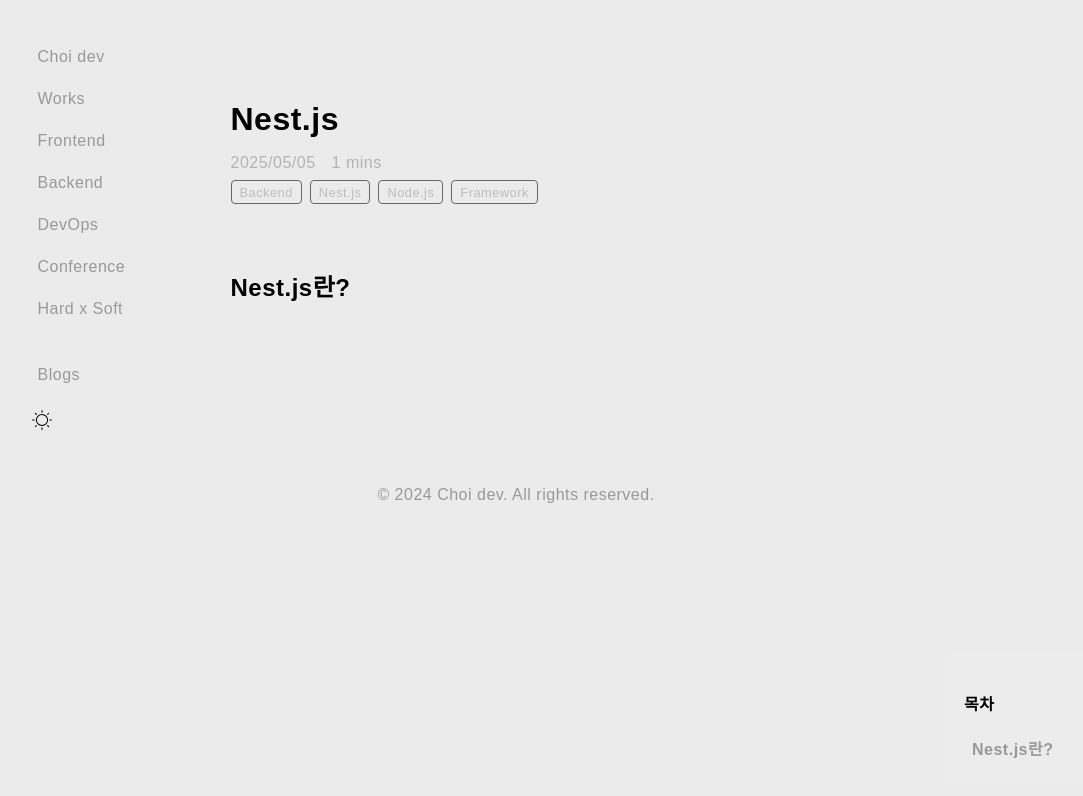
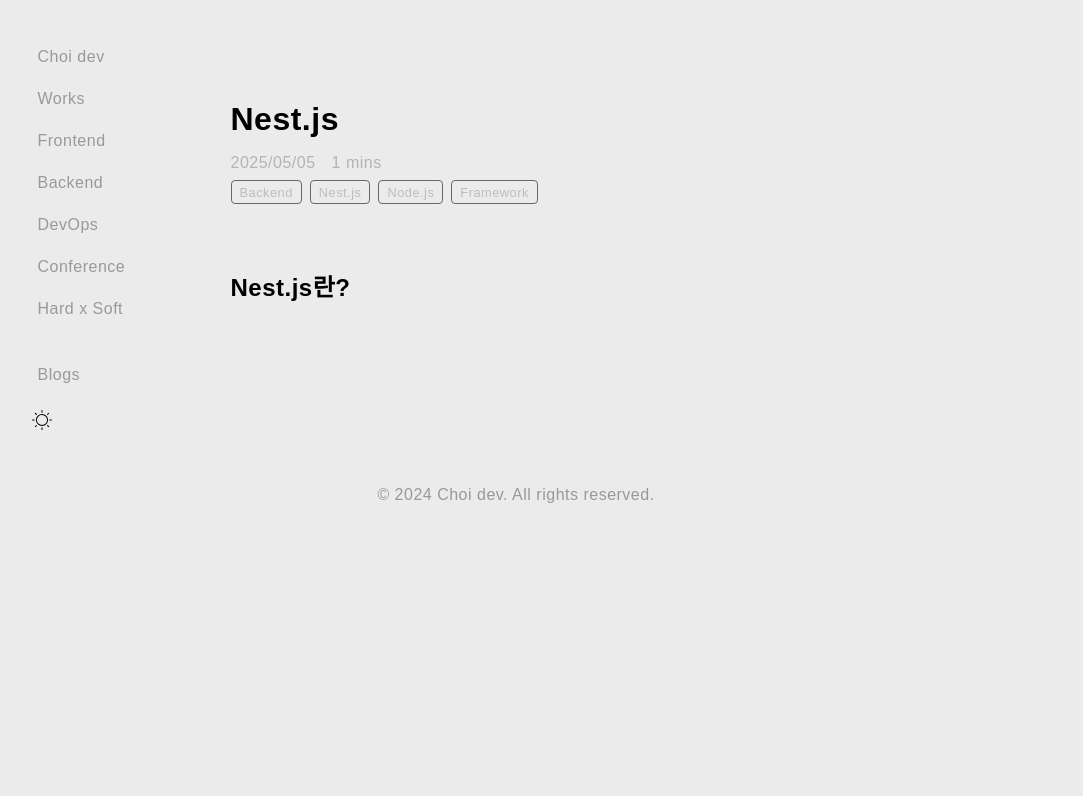
Before and after one commit to RomaneeChoiti/Choidev.github.io, a React (Create React App) app: page /BackendNotes in a window 1280 px wide. Both pictures are taken after a click on the item 760 px from the left and 266 px from the top of the page. Shown: the top 796 px of the page, without its empty margins (124-1207 px from the left). Built offline with nearby package versions, Linux system fonts and the light colour scheme.

Commit message:
fix/목차 가림

```diff
--- a/src/Components/Post/PostDetail.js
+++ b/src/Components/Post/PostDetail.js
@@ -1,7 +1,7 @@
 import styles from "../../css/Post.module.css";
 import postDetailStyles from "../../css/PostDetail.module.css";
 import calculateReadingTime from "../../utils/calculateReadingTime";
-import TableOfContents from "./TableOfContents";
+// import TableOfContents from "./TableOfContents";
 
 function PostDetail({ post, contentWithIds, headings }) {
   return (
@@ -28,9 +28,9 @@ function PostDetail({ post, contentWithIds, headings }) {
             dangerouslySetInnerHTML={{ __html: contentWithIds }}
         />
     </main>
-    <aside className={postDetailStyles.toc}>
+    {/* <aside className={postDetailStyles.toc}>
         <TableOfContents headings={headings} />
-    </aside>
+    </aside> */}
     </div>
   );
 }
--- a/src/Components/Post/PostPage.js
+++ b/src/Components/Post/PostPage.js
@@ -59,8 +59,11 @@ function PostPage({ type, postId }) {
 
     const contentWithIds = post.content.replace(
       /<h([1-6])([^>]*)>(.*?)<\/h\1>/g,
-      (match, level, attrs, text, index) =>
-        `<h${level} id="heading-${index}" data-heading>${text}</h${level}>`
+      (match, level, attrs, text, index) => {
+        const updatedHeading = `<h${level} id="heading-${index}" data-heading>${text}</h${level}>`;
+        console.log("Updated heading:", updatedHeading); // Debugging log
+        return updatedHeading;
+      }
     );
 
     return <PostDetail post={post} contentWithIds={contentWithIds} headings={headings} />;
--- a/src/Components/Post/TableOfContents.js
+++ b/src/Components/Post/TableOfContents.js
@@ -7,20 +7,24 @@ function TableOfContents({ headings }) {
   useEffect(() => {
     const handleIntersection = (entries) => {
       entries.forEach((entry) => {
+        console.log("Observed element:", entry.target.id); // Log observed element
+        console.log("Is intersecting:", entry.isIntersecting); // Log intersection status
         if (entry.isIntersecting) {
           setActiveHeading(entry.target.id);
+          console.log("Active heading set to:", entry.target.id); // Log active heading
         }
       });
     };
 
     const observer = new IntersectionObserver(handleIntersection, {
       root: null,
-      rootMargin: "0px 0px -100% 0px", // Adjusted to focus on the top of the viewport
+      rootMargin: "0px 0px -50% 0px", // Adjusted to detect elements earlier
       threshold: 0, // Element must just enter the viewport
     });
 
     const headingElements = document.querySelectorAll("[data-heading]");
     headingElements.forEach((element) => {
+      console.log("Observing element:", element.id); // Log elements being observed
       observer.observe(element);
     });
 
```
